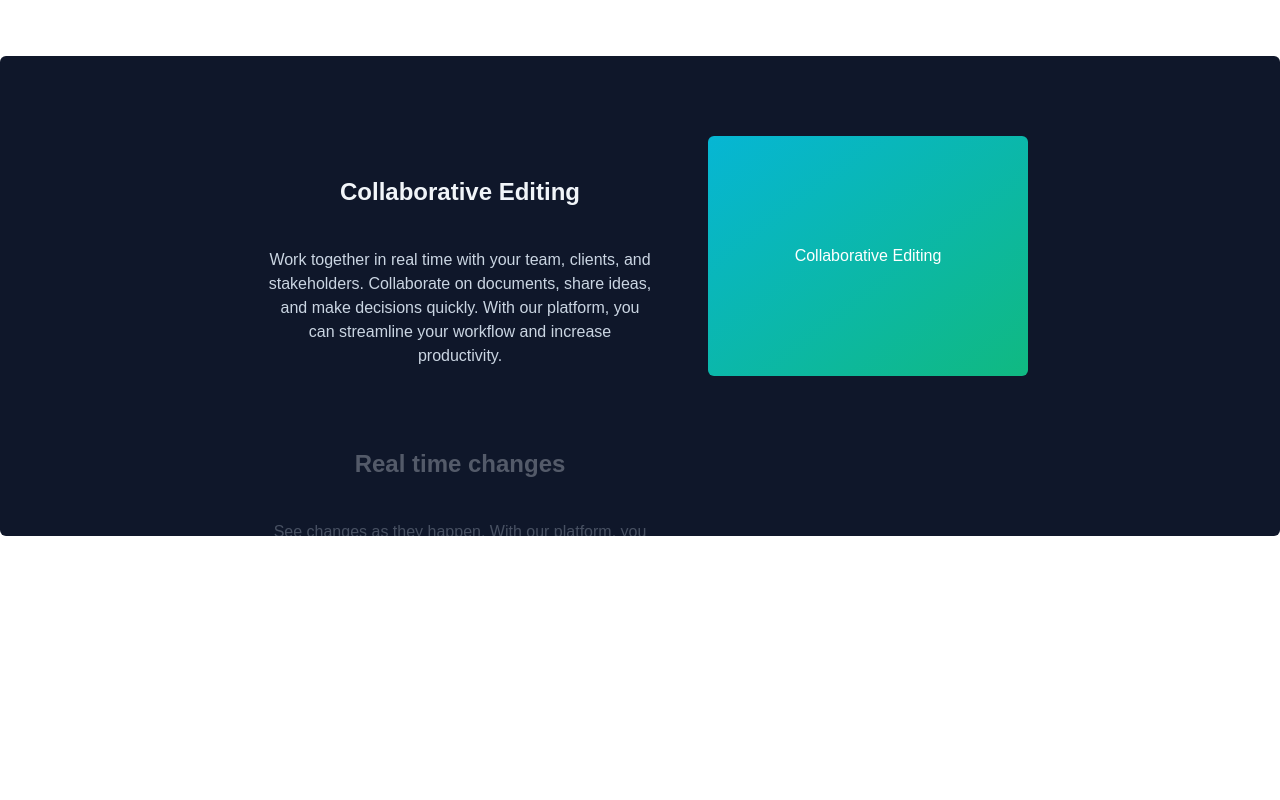
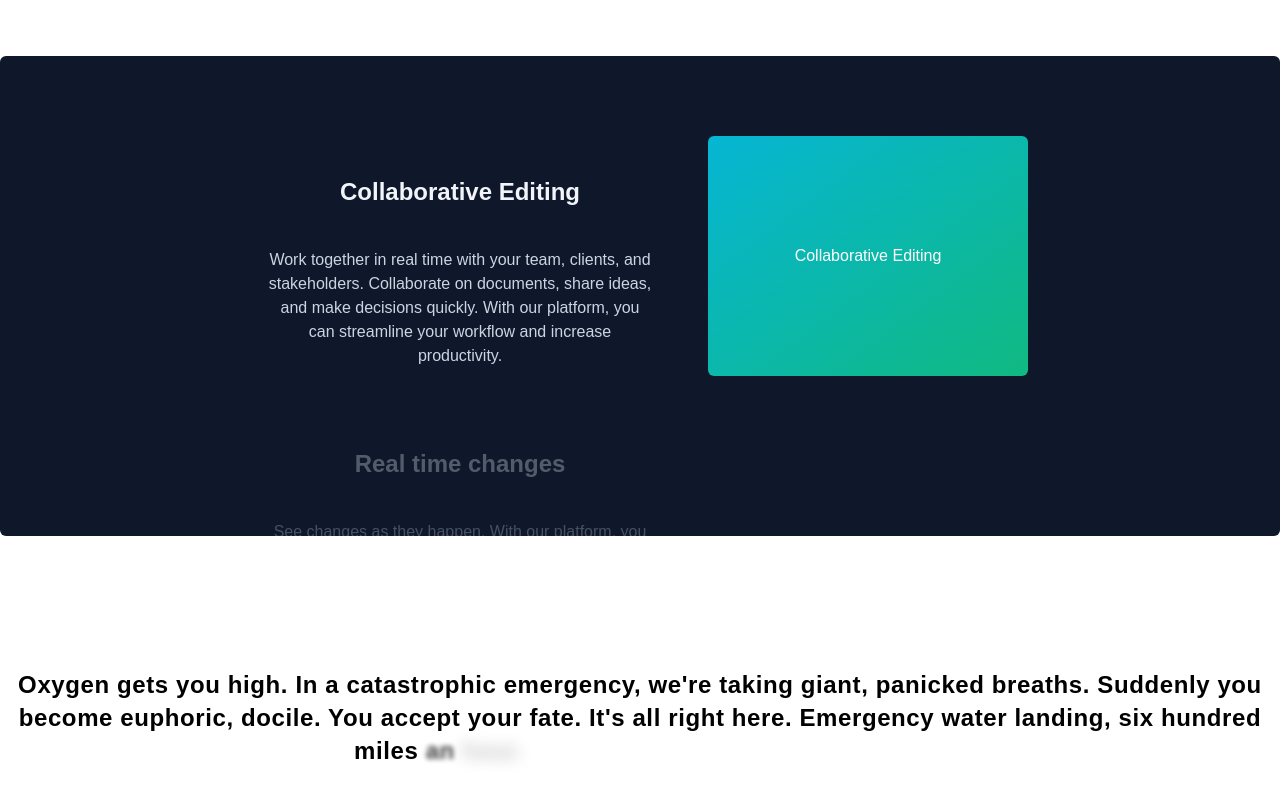
Before and after one commit to doreentieku/ui-components, a Next.js app: page / in a window 1280 px wide. Shown: the part 4788-5588 px from the top of the page. Before the commit the page ends 5420 px from the top, so only its background shows below. Built offline with nearby package versions, Linux system fonts and the light colour scheme.

Commit message:
Add text generate effect

```diff
--- /dev/null
+++ b/src/app/components/TextGenerateEffectDemo.tsx
@@ -0,0 +1,9 @@
+"use client";
+import { TextGenerateEffect } from "@/app/components/ui/text-generate-effect";
+
+const words = `Oxygen gets you high. In a catastrophic emergency, we're taking giant, panicked breaths. Suddenly you become euphoric, docile. You accept your fate. It's all right here. Emergency water landing, six hundred miles an hour. Blank faces, calm as Hindu cows
+`;
+
+export function TextGenerateEffectDemo() {
+  return <TextGenerateEffect words={words} />;
+}
--- /dev/null
+++ b/src/app/components/ui/text-generate-effect.tsx
@@ -0,0 +1,62 @@
+"use client";
+import { useEffect } from "react";
+import { motion, stagger, useAnimate } from "motion/react";
+import { cn } from "@/app/lib/utils";
+
+export const TextGenerateEffect = ({
+  words,
+  className,
+  filter = true,
+  duration = 0.5,
+}: {
+  words: string;
+  className?: string;
+  filter?: boolean;
+  duration?: number;
+}) => {
+  const [scope, animate] = useAnimate();
+  let wordsArray = words.split(" ");
+  useEffect(() => {
+    animate(
+      "span",
+      {
+        opacity: 1,
+        filter: filter ? "blur(0px)" : "none",
+      },
+      {
+        duration: duration ? duration : 1,
+        delay: stagger(0.2),
+      }
+    );
+  }, [scope.current]);
+
+  const renderWords = () => {
+    return (
+      <motion.div ref={scope}>
+        {wordsArray.map((word, idx) => {
+          return (
+            <motion.span
+              key={word + idx}
+              className="dark:text-white text-black opacity-0"
+              style={{
+                filter: filter ? "blur(10px)" : "none",
+              }}
+            >
+              {word}{" "}
+            </motion.span>
+          );
+        })}
+      </motion.div>
+    );
+  };
+
+  return (
+    <div className={cn("font-bold", className)}>
+      <div className="mt-4">
+        <div className=" dark:text-white text-black text-2xl leading-snug tracking-wide">
+          {renderWords()}
+        </div>
+      </div>
+    </div>
+  );
+};
--- a/src/app/page.tsx
+++ b/src/app/page.tsx
@@ -15,6 +15,7 @@ import { FloatingDockDemo } from "@/app/components/FloatingDockDemo";
 import { GridBackgroundDemo } from "@/app/components/GridBackgroundDemo";
 import { SidebarDemo } from "@/app/components/SidebarDemo";
 import { StickyScrollRevealDemo } from "@/app/components/StickyScrollRevealDemo";
+import { TextGenerateEffectDemo } from "@/app/components/TextGenerateEffectDemo";
 
 export default function Home() {
   return (
@@ -59,12 +60,20 @@ export default function Home() {
           </h2>
           <SidebarDemo />
         </section>
+
         <section className="text-center">
           <h2 className="text-3xl font-bold text-white mb-4">
             Sticky scroll reveal
           </h2>
           <StickyScrollRevealDemo />
         </section>
+
+        <section className="text-center">
+          <h2 className="text-3xl font-bold text-white mb-4">
+            Text generate effect
+          </h2>
+          <TextGenerateEffectDemo />
+        </section>
       </main>
     </div>
   );
```
